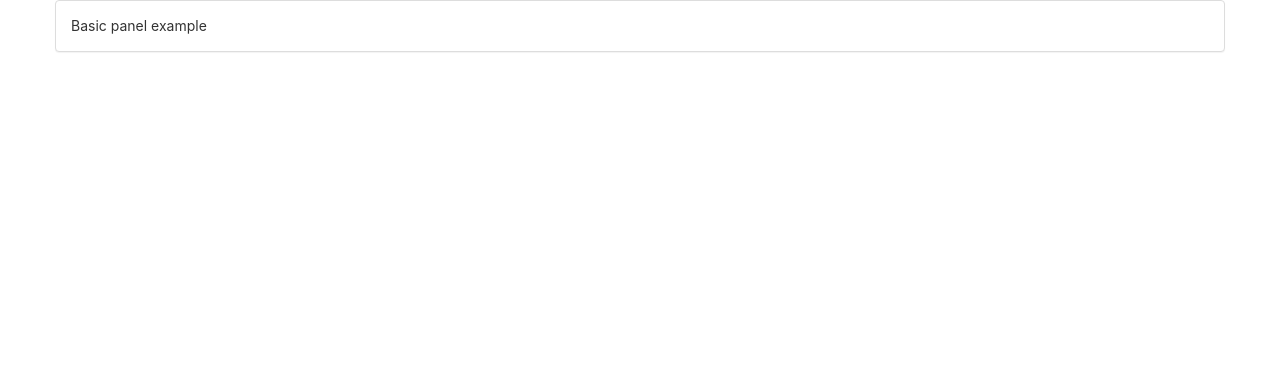
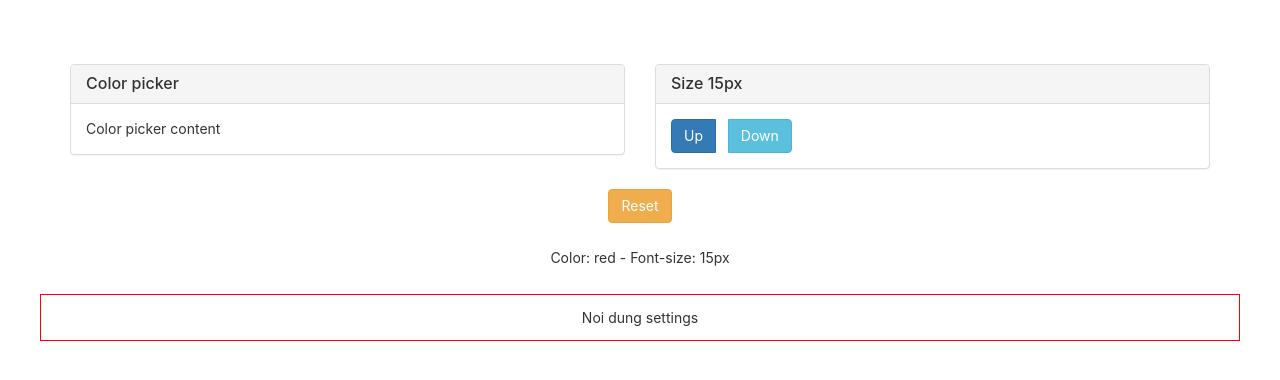
Before and after one commit to nguyenlethanhlinh95/react-redux, a React (Create React App) app: page / in a window 1280 px wide. Shown: the top 380 px of the page. Built offline with nearby package versions, Linux system fonts and the light colour scheme.

Commit message:
Add setup component

```diff
--- a/public/css/mystyle.css
+++ b/public/css/mystyle.css
@@ -1,3 +1,23 @@
 img{
     width: 100%;
 }
+.mgt-5{
+    margin-top: 5vw;
+}
+.mgr-1{
+    margin-right: 1vw;
+}
+p{
+    margin: 0;
+}
+.grid-content{
+    border: 1px solid red;
+    display: flex;
+    justify-content: center;
+    align-items: center;
+    padding: 1vw 0;
+    margin-top: 2vw;
+}
+.mgt-2{
+    margin-top: 2vw;
+}
--- a/src/components/Layouts/Pages/Pages/index.js
+++ b/src/components/Layouts/Pages/Pages/index.js
@@ -1,15 +1,28 @@
-import React, { Component } from 'react'
+import React, { Component } from 'react';
+import Button from '../../../reset';
+import Result from '../../../result';
+import ColorPicker from '../../../colorPicker';
+import SizeSetting from '../../../sizeSetting';
 
 export default class index extends Component {
     render() {
         return (
-            <div>
+            <div className="mgt-5">
                 <div className="container">
                     <div className="row">
-                    <div className="panel panel-default">
-                        <div className="panel-body">
-                            Basic panel example
+                        <div className="col-lg-6">
+                            <ColorPicker></ColorPicker>
+                        </div>
+                        <div className="col-lg-6">
+                            <SizeSetting></SizeSetting>
+                        </div>
+                        <div className="row">
+                            <div className="col-lg12 text-center">
+                                <Button></Button>
                             </div>
+                        </div>
+                        <div className="row">
+                            <Result></Result>
                         </div>
                     </div>
                 </div>
--- /dev/null
+++ b/src/components/colorPicker.js
@@ -0,0 +1,16 @@
+import React, { Component } from 'react'
+
+export default class colorPicker extends Component {
+    render() {
+        return (
+            <div className="panel panel-default">
+                <div className="panel-heading">
+                    <h3 className="panel-title">Color picker</h3>
+                </div>
+                <div className="panel-body">
+                    Color picker content
+                </div>
+            </div>
+        )
+    }
+}
--- /dev/null
+++ b/src/components/reset.js
@@ -0,0 +1,9 @@
+import React, { Component } from 'react'
+
+export default class reset extends Component {
+    render() {
+        return (
+            <button type="button" className="btn btn-warning">Reset</button>
+        )
+    }
+}
--- /dev/null
+++ b/src/components/result.js
@@ -0,0 +1,15 @@
+import React, { Component } from 'react'
+
+export default class result extends Component {
+    render() {
+        return (
+            <div className="col-lg12 text-center">
+                <p className="mgt-2">Color: red - Font-size: 15px</p>
+
+                <div className="grid-content">
+                    <p>Noi dung settings</p>
+                </div>
+            </div>
+        )
+    }
+}
--- /dev/null
+++ b/src/components/sizeSetting.js
@@ -0,0 +1,19 @@
+import React, { Component } from 'react'
+
+export default class sizeSetting extends Component {
+    render() {
+        return (
+            <div className="panel panel-default">
+                <div className="panel-heading">
+                    <h3 className="panel-title">Size 15px</h3>
+                </div>
+                <div className="panel-body">
+                    <div className="btn-group" role="group" aria-label="...">
+                        <button type="button" className="btn btn-primary mgr-1">Up</button>
+                        <button type="button" className="btn btn-info">Down</button>
+                    </div>
+                </div>
+            </div>
+        )
+    }
+}
```
